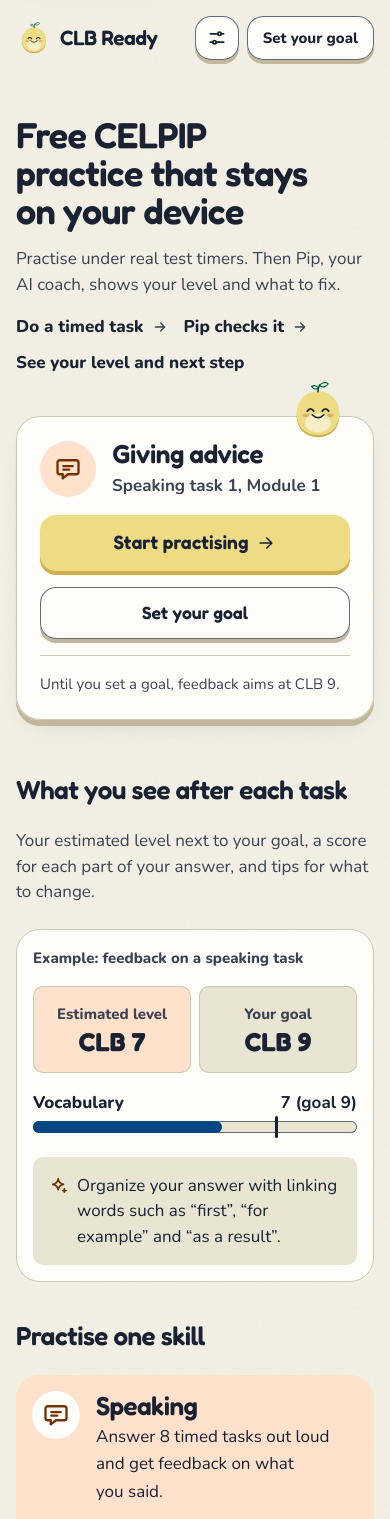
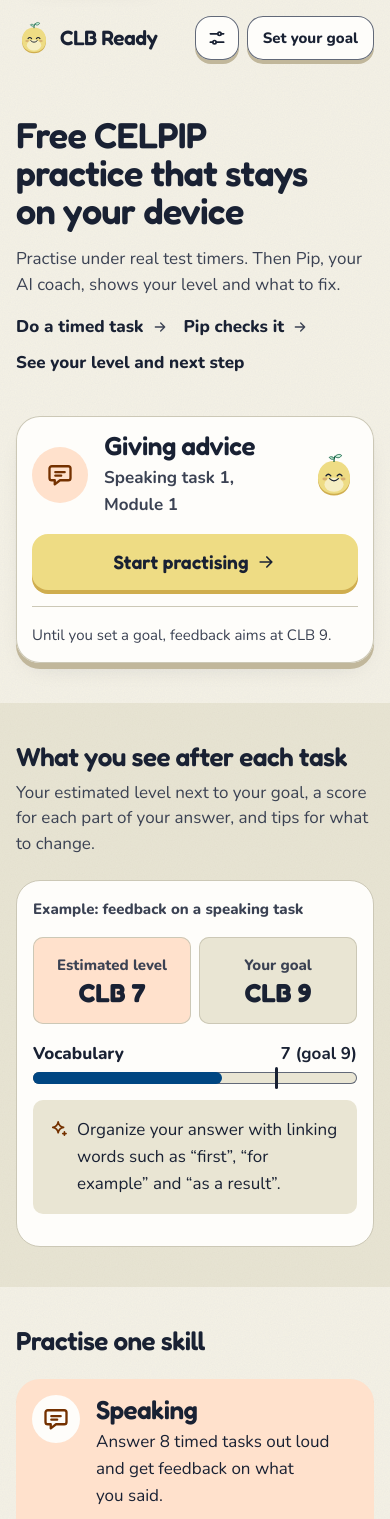
Before and after one commit to JasleenMinhas578/CLB_Ready, a React (Vite) app: page / in a window 390 px wide. Shown: the top 1519 px of the page. Built offline with nearby package versions, Linux system fonts and the light colour scheme.

Commit message:
Give each home section its own block with equal spacing and a band or rule

```diff
--- a/src/features/home/HomeScreen.tsx
+++ b/src/features/home/HomeScreen.tsx
@@ -1,7 +1,6 @@
 import { SKILLS, getSkill } from '@/domain/skills';
 import { getModuleSummary } from '@/content/modules/catalog';
 import { useSession } from '@/app/session';
-import { href } from '@/app/router';
 import { LinkButton } from '@/components/Button';
 import { Icon } from '@/components/Icon';
 import { Pip } from '@/components/Pip';
@@ -36,9 +35,8 @@ export function HomeScreen() {
           )}
         </div>
 
-        {/* The one-click start, shown as the task it opens, with Pip peeking over it. */}
+        {/* The one-click start, shown as the task it opens, with Pip beside it. */}
         <div className={`next-card skill-${next.task.skill}`}>
-          <Pip size={88} className="next-pip" />
           <div className="next-head">
             <span className="skill-badge"><Icon name={next.task.skill} size="lg" /></span>
             <div>
@@ -47,28 +45,21 @@ export function HomeScreen() {
                 {nextSkill?.name} task {next.task.order}, {getModuleSummary(next.moduleId)?.title}
               </p>
             </div>
+            <Pip size={64} className="next-pip" />
           </div>
-          <div className="next-actions">
           <LinkButton to={taskPath(next)} className="next-start">
             {isNew ? 'Start practising' : 'Continue practising'} <Icon name="arrow-right" />
           </LinkButton>
-            {isNew && !goal && <LinkButton to="/goal" variant="secondary">Set your goal</LinkButton>}
-          </div>
+          {/* The header's goal button is the one way to set it; this only says what feedback aims at. */}
           <p className="home-goal">
-            {goal ? (
-              <>Feedback is aimed at CLB {goal}. <a href={href('/goal')}>Change goal</a></>
-            ) : isNew ? (
-              <>Until you set a goal, feedback aims at CLB {DEFAULT_GOAL}.</>
-            ) : (
-              <>No goal yet, so feedback aims at CLB {DEFAULT_GOAL}. <a href={href('/goal')}>Choose your CLB goal</a></>
-            )}
+            {goal ? <>Feedback is aimed at CLB {goal}.</> : <>Until you set a goal, feedback aims at CLB {DEFAULT_GOAL}.</>}
           </p>
         </div>
       </section>
 
       {/* A fixed example of the results screen, built from its own styles. The numbers are not anyone's result. */}
-      <section className="home-section home-example" aria-labelledby="example-title">
-        <div>
+      <section className="home-section home-band" aria-labelledby="example-title">
+        <div className="home-section-head">
           <h2 id="example-title">What you see after each task</h2>
           <p>Your estimated level next to your goal, a score for each part of your answer, and tips for what to change.</p>
         </div>
@@ -84,6 +75,7 @@ export function HomeScreen() {
               <strong>CLB 9</strong>
             </div>
           </div>
+          <div className="example-detail">
             <div className="criterion-head">
               <span>Vocabulary</span>
               <strong>7 (goal 9)</strong>
@@ -95,6 +87,7 @@ export function HomeScreen() {
             <p className="example-tip">
               <Icon name="sparkle" /> <span>Organize your answer with linking words such as “first”, “for example” and “as a result”.</span>
             </p>
+          </div>
         </figure>
       </section>
 
@@ -109,7 +102,7 @@ export function HomeScreen() {
         </ul>
       </section>
 
-      <section className="home-section home-facts" aria-labelledby="facts-title">
+      <section className="home-section home-rule home-facts" aria-labelledby="facts-title">
         <h2 id="facts-title">Good to know</h2>
         <dl>
           <div>
--- a/src/styles/screens.css
+++ b/src/styles/screens.css
@@ -15,10 +15,11 @@
   background: var(--skill-tint); color: var(--skill-ink);
 }
 
-/* Home: the headline on the left, the next task as a card-stock ticket on the right, Pip peeking over it */
+/* Home: the headline on the left, the next task as a card-stock ticket on the right with Pip in its corner.
+   Every home section shares the page column, so the hero card and the sections below share both edges. */
 .home-hero {
   display: grid; grid-template-columns: minmax(0, 6fr) minmax(0, 5fr); gap: var(--gap-5); align-items: center;
-  padding: var(--gap-4) 0 var(--gap-2);
+  padding: var(--gap-4) 0 var(--gap-5);
 }
 .home-copy h1 {
   font-size: var(--step-4); line-height: 1.06; max-width: 24ch; margin-bottom: var(--gap-2);
@@ -36,31 +37,42 @@
 .home-done .icon { color: var(--mint-ink); }
 
 .next-card {
-  position: relative; display: grid; gap: var(--gap-3);
-  padding: var(--gap-4) var(--gap-3) var(--gap-3);
+  display: grid; gap: var(--gap-3); padding: var(--gap-3);
   background: var(--surface); border-radius: var(--radius-lg);
   box-shadow: inset 0 0 0 1px var(--border-soft), 0 6px 0 0 var(--edge), var(--shadow-card);
 }
-.next-pip { position: absolute; top: -52px; right: var(--gap-3); }
 .next-head { display: flex; align-items: center; gap: var(--gap-2); }
+.next-pip { margin-left: auto; }
 .next-title { margin: 0; font-family: var(--font-display); font-weight: 600; font-size: var(--step-2); line-height: 1.1; letter-spacing: var(--tracking-display); }
 .next-where { margin: 0.2rem 0 0; font-weight: 700; color: var(--ink-soft); }
-.next-actions { display: flex; flex-wrap: wrap; gap: var(--gap-2); }
-.next-start { min-height: 56px; padding-inline: var(--gap-3); font-size: 1.2rem; }
+.next-start { width: 100%; min-height: 56px; padding-inline: var(--gap-3); font-size: 1.2rem; }
 .home-goal { margin: 0; padding-top: var(--gap-2); border-top: 1px solid var(--border-soft); font-size: var(--step--1); color: var(--ink-soft); }
 
-.home-section { margin-top: var(--gap-5); }
-.home-section > h2, .home-example h2 { font-size: var(--step-3); margin-bottom: var(--gap-3); }
+/* Home sections: each its own block, the same heading and the same space around it.
+   The example sits on a full-width band so it can't read as a second hero; Good to know starts at a hairline. */
+.home-section { padding-block: var(--gap-5); }
+.home-section:last-child { padding-bottom: 0; }
+.home-section h2 { font-size: var(--step-2); margin: 0 0 var(--gap-3); }
+.home-section-head { margin-bottom: var(--gap-3); }
+.home-section-head h2 { margin-bottom: var(--gap-1); }
+.home-section-head p { margin: 0; font-size: var(--step-1); line-height: 1.5; color: var(--ink-soft); max-width: 60ch; }
+/* Full width: the band reaches the window edges while its content keeps the page column. */
+.home-band {
+  margin-inline: calc(50% - 50vw); padding-inline: calc(50vw - 50%);
+  background: var(--grain), var(--surface-sunk);
+}
+.home-rule { border-top: 1px solid var(--border-soft); }
 
 /* An example of the results screen, using its own card, level pair and bar */
-.home-example { display: grid; grid-template-columns: minmax(0, 5fr) minmax(0, 6fr); gap: var(--gap-3) var(--gap-5); align-items: center; }
-.home-example p { margin: 0; font-size: var(--step-1); line-height: 1.5; color: var(--ink-soft); max-width: 45ch; }
-.example-card { margin: 0; }
+.example-card {
+  display: grid; grid-template-columns: minmax(0, 1fr) minmax(0, 1fr); gap: 0 var(--gap-4); align-items: start; margin: 0;
+}
+.example-card figcaption { grid-column: 1 / -1; }
+.example-card .level-pair { margin-bottom: 0; }
 .example-card figcaption { margin-bottom: var(--gap-2); font-size: var(--step--1); font-weight: 800; color: var(--ink-soft); }
-.example-card .level-pair { margin-bottom: var(--gap-2); }
 .example-card .level-pair .is-level { background: var(--speaking-tint); }
 .example-card .example-tip {
-  display: flex; gap: var(--gap-1); align-items: flex-start; max-width: none; margin-top: var(--gap-3); padding: var(--gap-2);
+  display: flex; gap: var(--gap-1); align-items: flex-start; max-width: none; margin-top: var(--gap-2); padding: var(--gap-2);
   background: var(--surface-sunk); border-radius: var(--radius-sm); font-size: var(--step-0); color: var(--ink);
 }
 .example-tip .icon { flex: none; margin-top: 0.2rem; color: var(--speaking-ink); }
@@ -89,32 +101,30 @@
 .skill-go { display: inline-flex; align-items: center; gap: var(--gap-1); font-weight: 800; color: var(--skill-ink); }
 
 /* Good to know: a ruled list, the point on the left and the detail on the right */
-.home-facts dl { margin: 0; max-width: 1080px; border-top: 1px solid var(--border-soft); }
+.home-facts dl { margin: 0; border-top: 1px solid var(--border-soft); }
 .home-facts dl > div {
   display: grid; grid-template-columns: minmax(0, 4fr) minmax(0, 7fr); gap: var(--gap-1) var(--gap-4);
   padding: var(--gap-3) 0; border-bottom: 1px solid var(--border-soft);
 }
-.home-facts dt { font-family: var(--font-display); font-weight: 600; font-size: var(--step-2); line-height: 1.15; letter-spacing: var(--tracking-display); }
+.home-facts dt { font-family: var(--font-display); font-weight: 600; font-size: var(--step-1); line-height: 1.15; letter-spacing: var(--tracking-display); }
 .home-facts dd { margin: 0; color: var(--ink-soft); max-width: var(--text-width); text-wrap: pretty; font-size: 1.125rem; }
 
 @media (max-width: 900px) {
-  .home-hero { grid-template-columns: minmax(0, 1fr); gap: var(--gap-5); padding: var(--gap-3) 0 var(--gap-2); }
-  .home-example { grid-template-columns: minmax(0, 1fr); }
+  .home-hero { grid-template-columns: minmax(0, 1fr); gap: var(--gap-4); padding: var(--gap-3) 0 var(--gap-5); }
+  .example-card { grid-template-columns: minmax(0, 1fr); }
+  .example-card .level-pair { margin-bottom: var(--gap-2); }
   .home-facts dl > div { grid-template-columns: minmax(0, 1fr); }
 }
 @media (max-width: 640px) {
-  .home-hero { padding-top: var(--gap-2); gap: var(--gap-4); }
+  .home-hero { padding: var(--gap-2) 0 var(--gap-4); gap: var(--gap-4); }
   .home-how, .home-done { margin-top: var(--gap-2); }
-  .home-lede, .home-example p { font-size: var(--step-0); }
-  .next-card { padding: var(--gap-3); gap: var(--gap-2); }
-  .next-pip { width: 64px; height: 64px; top: -38px; right: var(--gap-3); }
-  .next-start { width: 100%; }
-  .next-actions > .btn { flex: 1 1 100%; }
-  .home-section > h2, .home-example h2 { font-size: var(--step-2); }
+  .home-lede, .home-section-head p { font-size: var(--step-0); }
+  .home-section { padding-block: var(--gap-4); }
+  .next-card { padding: var(--gap-2); gap: var(--gap-2); }
+  .next-pip { width: 48px; height: 48px; }
   .skill-list { grid-template-columns: minmax(0, 1fr); gap: var(--gap-2); }
   .skill-card { padding: var(--gap-2); }
   .skill-card .skill-badge { width: 48px; height: 48px; }
-  .home-section { margin-top: var(--gap-4); }
 }
 
 /* Goal picker: card-stock options, the chosen one in mint */
--- a/src/styles/tokens.css
+++ b/src/styles/tokens.css
@@ -1,8 +1,8 @@
 /* Hallmark · shape: app screens with a Settled home hero · genre: playful · theme: Hum (deal 1/3, seed free-celpip-english-test-b600·f88bffc3·2026-11-28·r0), softened to gentle pastels · redesign: full
- * hero: Settled (/) · nav: edge-aligned, the wordmark and two card-stock pills · footer: a paper sheet, the wordmark over two link columns and the disclaimer · imagery: none, Pip and the product's own cards · signature: the next task as a card-stock ticket with Pip peeking over it
+ * hero: Settled (/) · nav: edge-aligned, the wordmark and two card-stock pills · footer: a paper sheet, the wordmark over two link columns and the disclaimer · imagery: none, Pip and the product's own cards · signature: the next task as a card-stock ticket with Pip in its corner
  * axes: light/rounded-sans/chromatic-yellow · posture: full-palette (pear the action, blue links and focus, mint growth, one pastel per skill) · contrast: pass · fold: pass · v2.0.0 */
 /* Hallmark · pre-emit critique: P4 H5 E4 S4 R4 V4 · weakest: S and E, the skill tiles could be any course site; each tile takes its skill's own pastel card stock and the home leads with the learner's real next task */
-/* Hallmark · waive 80 · Pip, the coach drawn in tokens, peeks over the next-task card · Pip is the owner's named coach character, kept by the product brief */
+/* Hallmark · waive 80 · Pip, the coach drawn in tokens, sits in the corner of the next-task card · Pip is the owner's named coach character, kept by the product brief */
 /* Hallmark · dismissed 11 · the raise and press is the card-stock material on controls and tiles that are links or buttons, one signal each, never on static cards */
 /* Hallmark · dismissed F7 · the wells inside results and lab cards share one recipe on purpose: DESIGN.md locks every well to --surface-sunk at --radius-sm, and their tints carry the role */
 /* Hallmark · dismissed 49 · the tier options are multi-line radio cards whose small print wraps by design, not button labels */
```
Also changed, not shown: 1 other file (tests, documents, lock files or other folders). Lines whose indentation alone changed are shown as unchanged.
